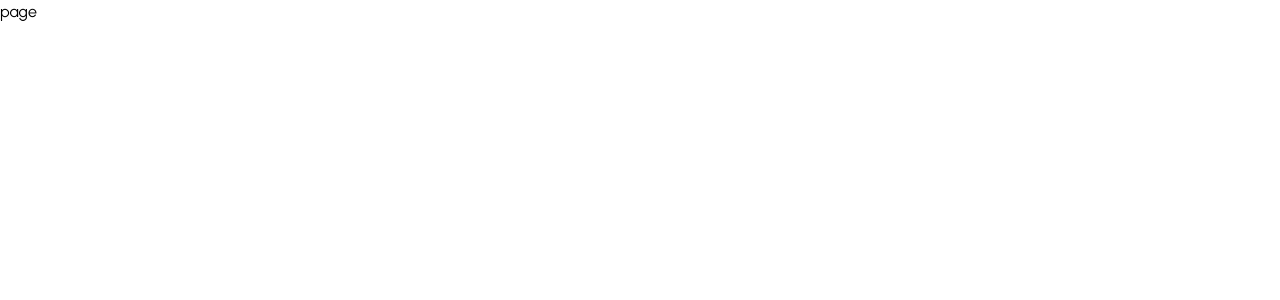
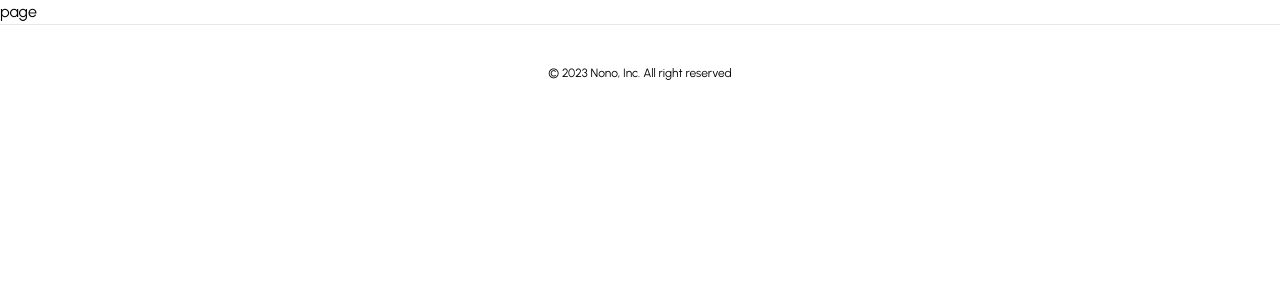
Before and after one commit to nono19/ecomerce-store-next13, a Next.js app: page / in a window 1280 px wide. Shown: the top 300 px of the page. Built offline with nearby package versions, Linux system fonts and the light colour scheme.

Commit message:
create footer component

```diff
--- a/app/layout.tsx
+++ b/app/layout.tsx
@@ -1,12 +1,14 @@
 import type { Metadata } from 'next'
 import { Urbanist } from 'next/font/google'
 import './globals.css'
+import Footer from '@/components/footer'
+
 
 const font = Urbanist({ subsets: ['latin'] })
 
 export const metadata: Metadata = {
-  title: 'Create Next App',
-  description: 'Generated by create next app',
+  title: 'Store FE',
+  description: 'Store FE',
 }
 
 export default function RootLayout({
@@ -16,7 +18,10 @@
 }) {
   return (
     <html lang="en">
-      <body className={font.className}>{children}</body>
+      <body className={font.className}>
+        {children}
+        <Footer/>
+      </body>
     </html>
   )
 }
--- /dev/null
+++ b/components/footer.tsx
@@ -0,0 +1,13 @@
+const Footer = () => {
+    return (
+			<footer className="bg-white border-t">
+				<div className="mx-auto py-10">
+					<p className="text-center text-xs text-black">
+						&copy; 2023 Nono, Inc. All right reserved
+					</p>
+				</div>
+			</footer>
+    )
+}
+
+export default Footer;
```
